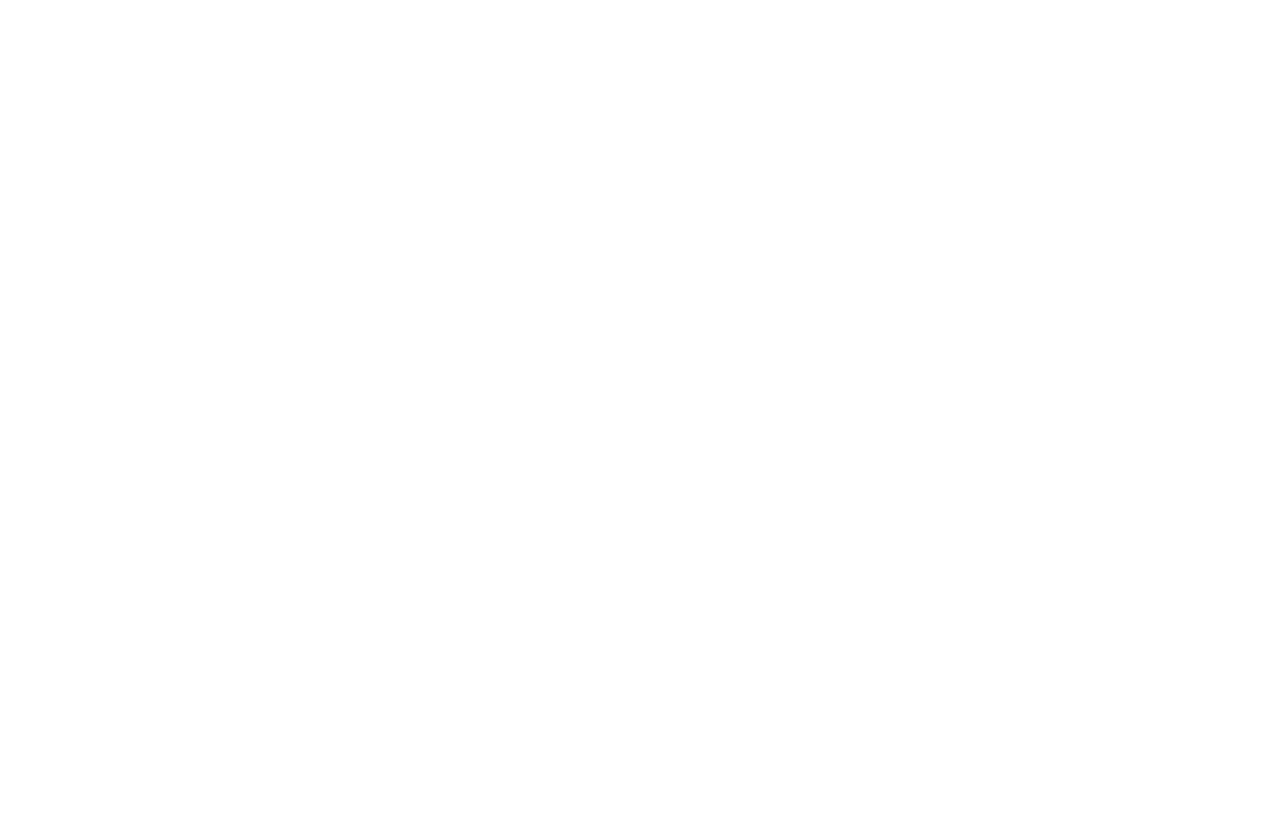
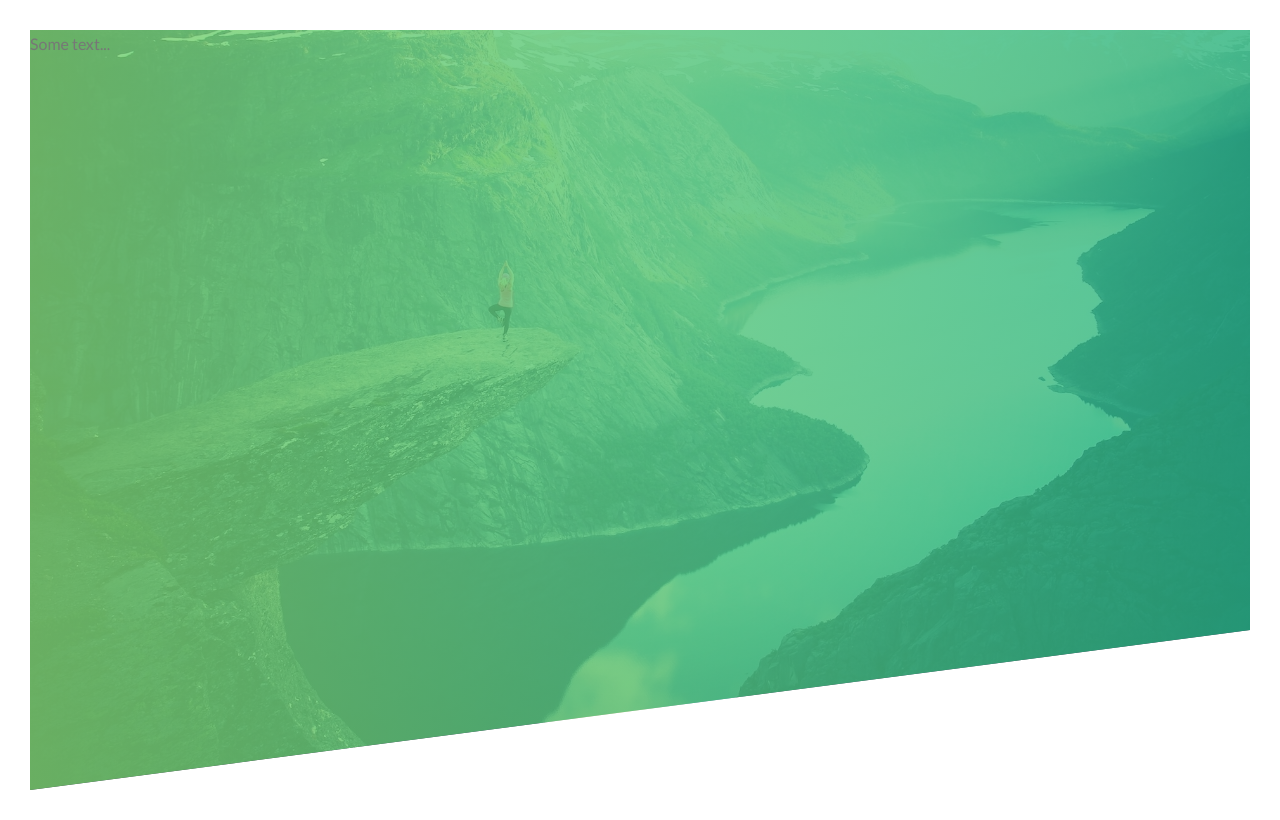
Before and after one commit to jyeharry/advanced-css, a plain HTML site: page Natours/starter/index.html in a window 1280 px wide. Drawn offline with Linux system fonts and the light colour scheme; files that its build step writes are made by us from their sources.

Commit message:
Header part 1

```diff
--- a/Natours/starter/css/style.css
+++ b/Natours/starter/css/style.css
@@ -6,3 +6,30 @@ Medium green: #55c57a
 Dark green: #28b485
 
 */
+
+* {
+  margin: 0;
+  padding: 0;
+  box-sizing: border-box;
+}
+
+body {
+  font-family: "Lato", sans-serif;
+  font-weight: 400;
+  font-size: 16px;
+  line-height: 1.7;
+  color: #777;
+  padding: 30px;
+}
+
+.header {
+  height: 95vh;
+  background-image: linear-gradient(
+      to right,
+      rgba(126, 213, 111, 0.8),
+      rgba(40, 180, 133, 0.8)),
+  url(../img/hero.jpg);
+  background-size: cover;
+  background-position: top;
+  clip-path: polygon(0 0, 100% 0, 100% 75vh, 0 100%);
+}
--- a/Natours/starter/index.html
+++ b/Natours/starter/index.html
@@ -13,7 +13,8 @@
     <title>Natours | Exciting tours for adventurous people</title>
   </head>
   <body>
-
-
+    <header class="header">
+      Some text...
+    </header>
   </body>
 </html>
```
Also changed, not shown: README.md. Lines whose indentation alone changed are shown as unchanged.
